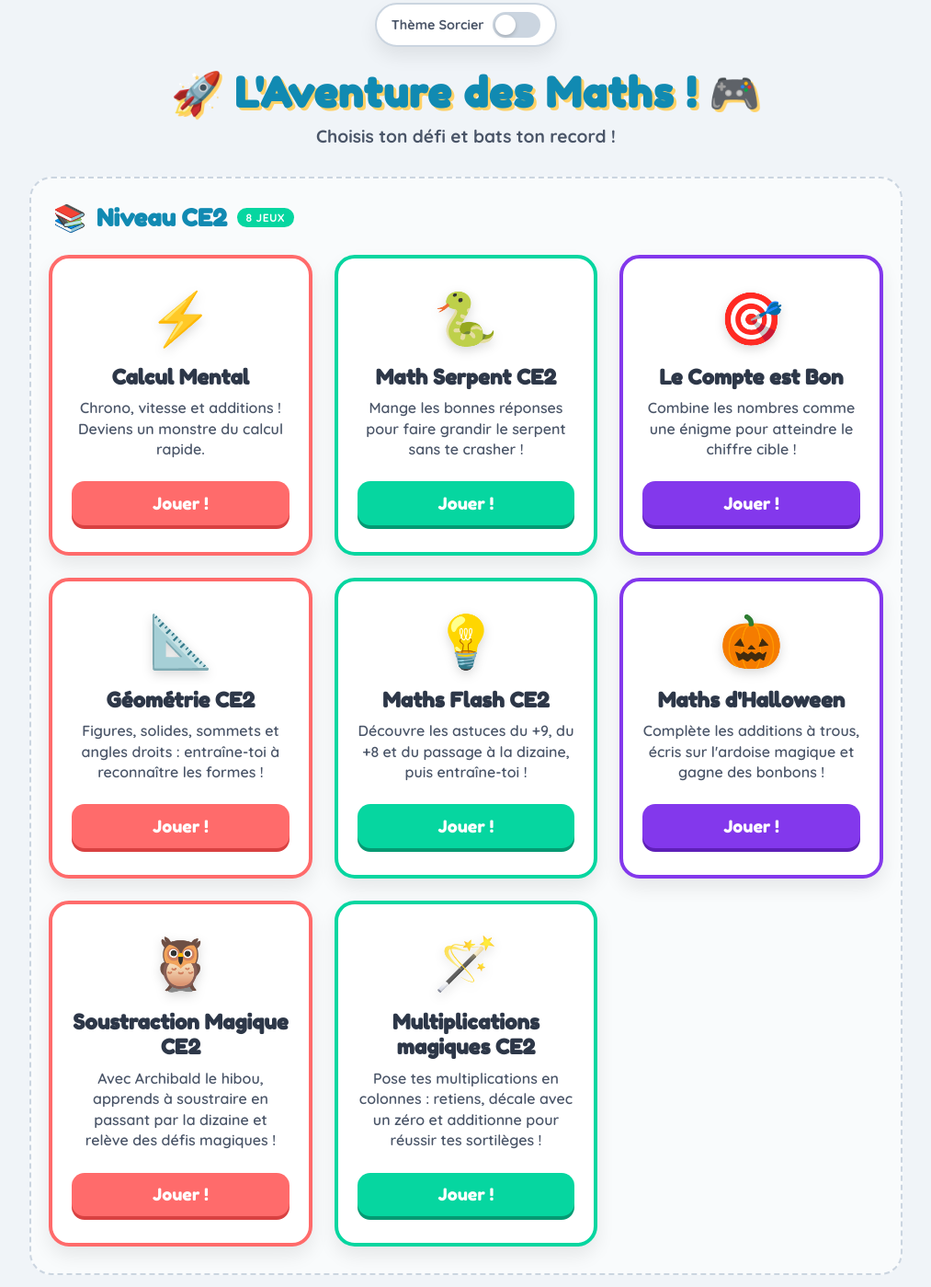
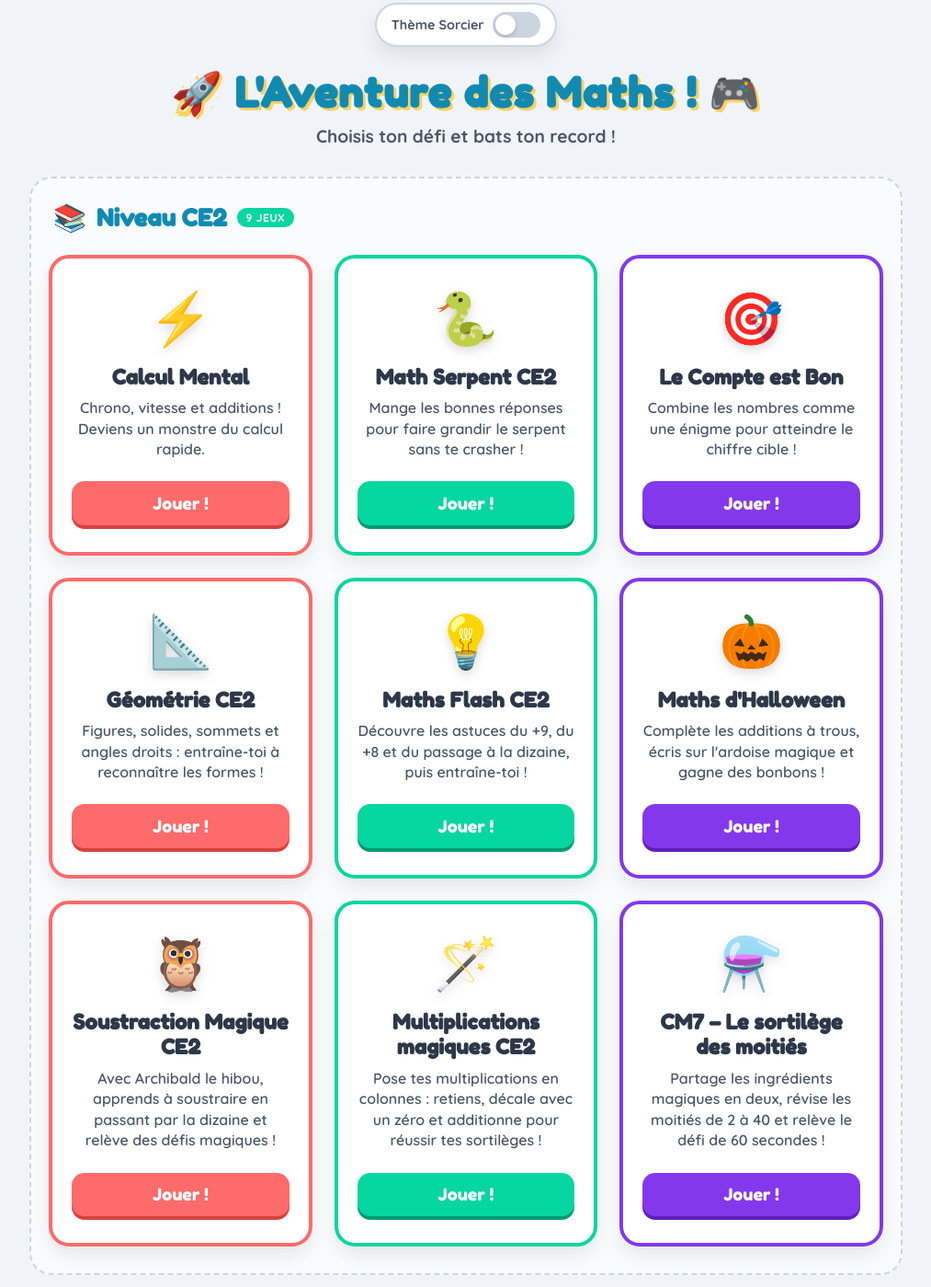
Before and after one commit to Sims07/game-child-portail, a plain HTML site: page index.html in a window 1280 px wide. Shown: the part 21-1420 px from the top of the page at 92% size, without its empty margins (133-1146 px from the left). Drawn offline with Linux system fonts and the light colour scheme.

Commit message:
Ajouter CM7 à la fin des jeux CE2 (#4)

```diff
--- a/index.html
+++ b/index.html
@@ -646,7 +646,7 @@
       <div class="level-group__header">
         <span class="level-group__icon" aria-hidden="true">📚</span>
         <h2 class="level-group__title" id="ce2-title">Niveau CE2</h2>
-        <span class="level-group__badge">8 jeux</span>
+        <span class="level-group__badge">9 jeux</span>
       </div>
 
       <div class="grid">
@@ -742,6 +742,17 @@
           <div class="card-icon" aria-hidden="true">🪄</div>
           <h3 class="card-title">Multiplications magiques CE2</h3>
           <p class="card-desc">Pose tes multiplications en colonnes : retiens, décale avec un zéro et additionne pour réussir tes sortilèges !</p>
+          <span class="btn">Jouer !</span>
+        </button>
+        <button class="card card--3" type="button"
+                data-url="https://sims07.github.io/game-child-moitie-cm7/"
+                data-title="CM7 – Le sortilège des moitiés"
+                data-icon="⚗️"
+                data-group="Niveau CE2"
+                aria-label="Jouer au sortilège des moitiés">
+          <div class="card-icon" aria-hidden="true">⚗️</div>
+          <h3 class="card-title">CM7 – Le sortilège des moitiés</h3>
+          <p class="card-desc">Partage les ingrédients magiques en deux, révise les moitiés de 2 à 40 et relève le défi de 60 secondes !</p>
           <span class="btn">Jouer !</span>
         </button>
       </div>
```
